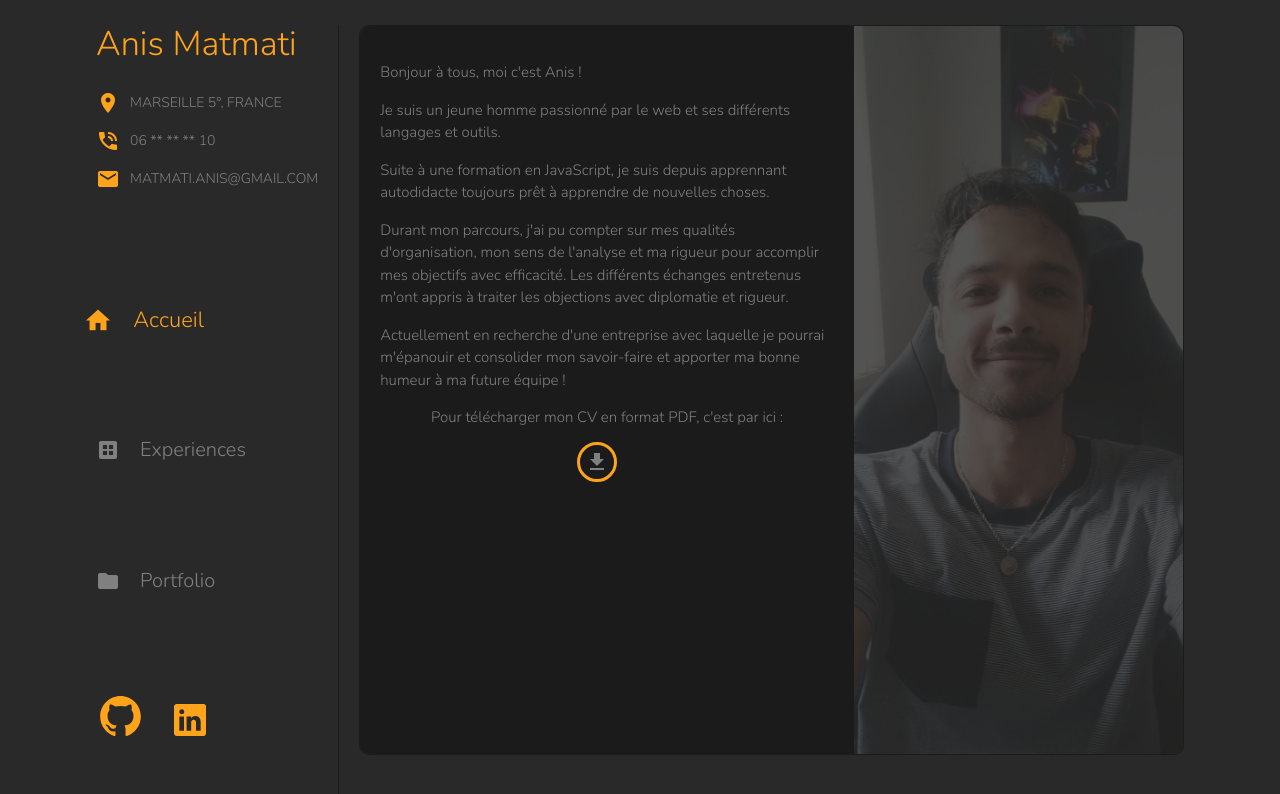
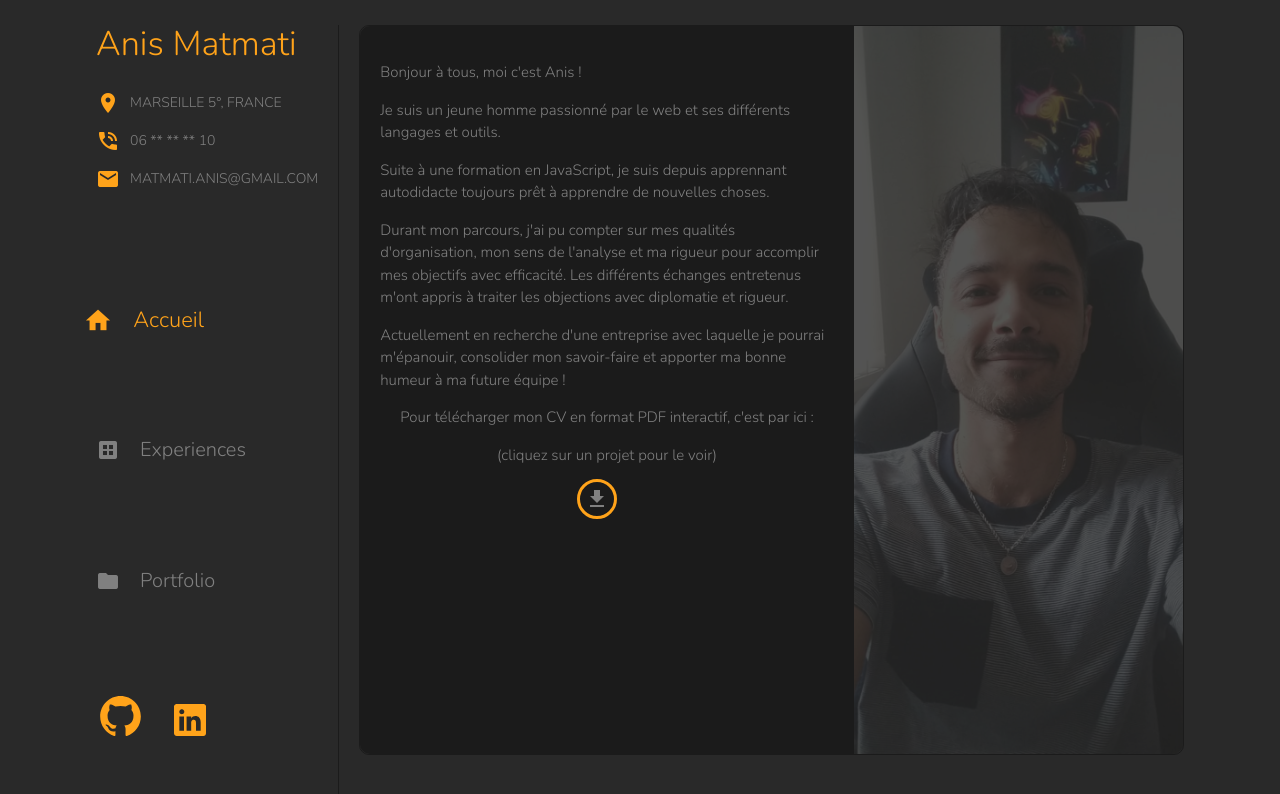
Before and after one commit to Wutzy/cv-react, a React (Create React App) app: page / in a window 1280 px wide. Shown: the top 794 px of the page. Built offline with nearby package versions, Linux system fonts and the light colour scheme.

Commit message:
update presentation speech

```diff
--- a/src/pages/home/home.tsx
+++ b/src/pages/home/home.tsx
@@ -18,10 +18,11 @@ const Home: FunctionComponent = () => {
                             Les différents échanges entretenus m'ont appris à traiter les objections avec diplomatie et rigueur.
                         </p>
                         <p>
-                        Actuellement en recherche d'une entreprise avec laquelle je pourrai m'épanouir et consolider
+                        Actuellement en recherche d'une entreprise avec laquelle je pourrai m'épanouir, consolider
                         mon savoir-faire et apporter ma bonne humeur à ma future équipe !
                         </p>
-                        <p className='center'>Pour télécharger mon CV en format PDF, c'est par ici :</p>
+                        <p className='center'>Pour télécharger mon CV en format PDF interactif, c'est par ici :</p>
+                        <p className='center'>(cliquez sur un projet pour le voir)</p>
                         <DownloadButton selectedFile = {myCV} />
                     </div>
                 </div>
```
